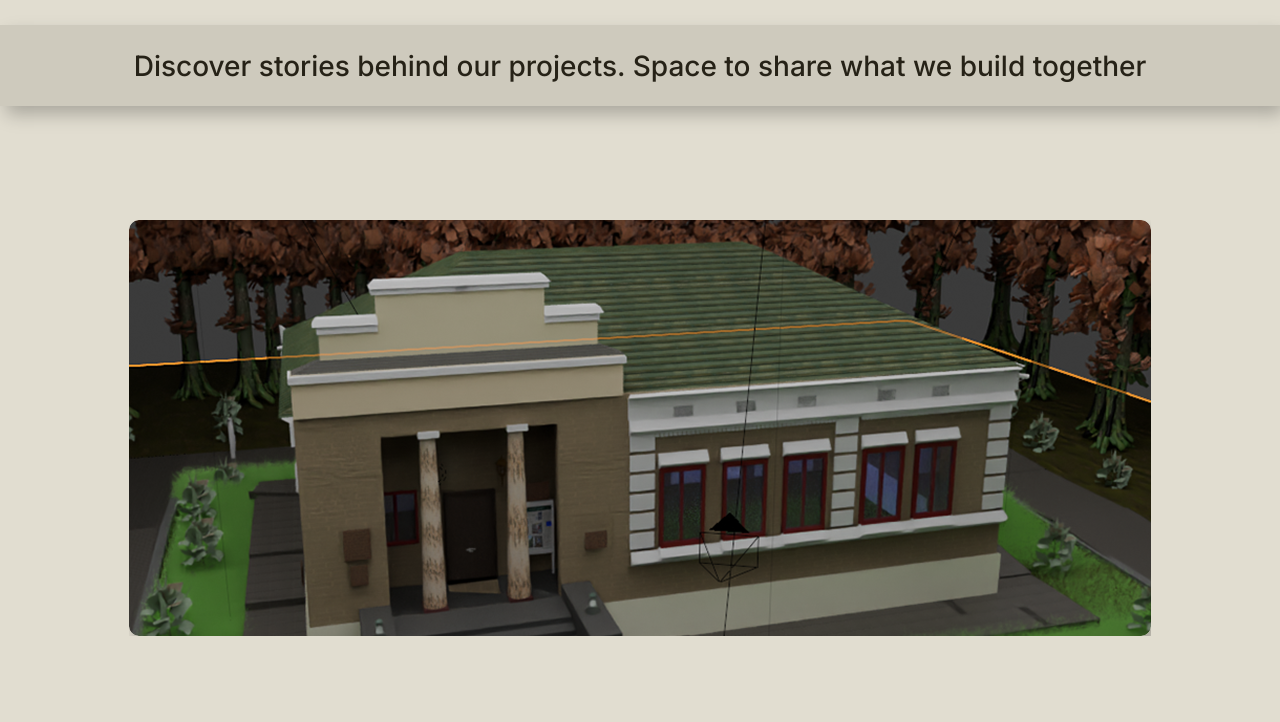
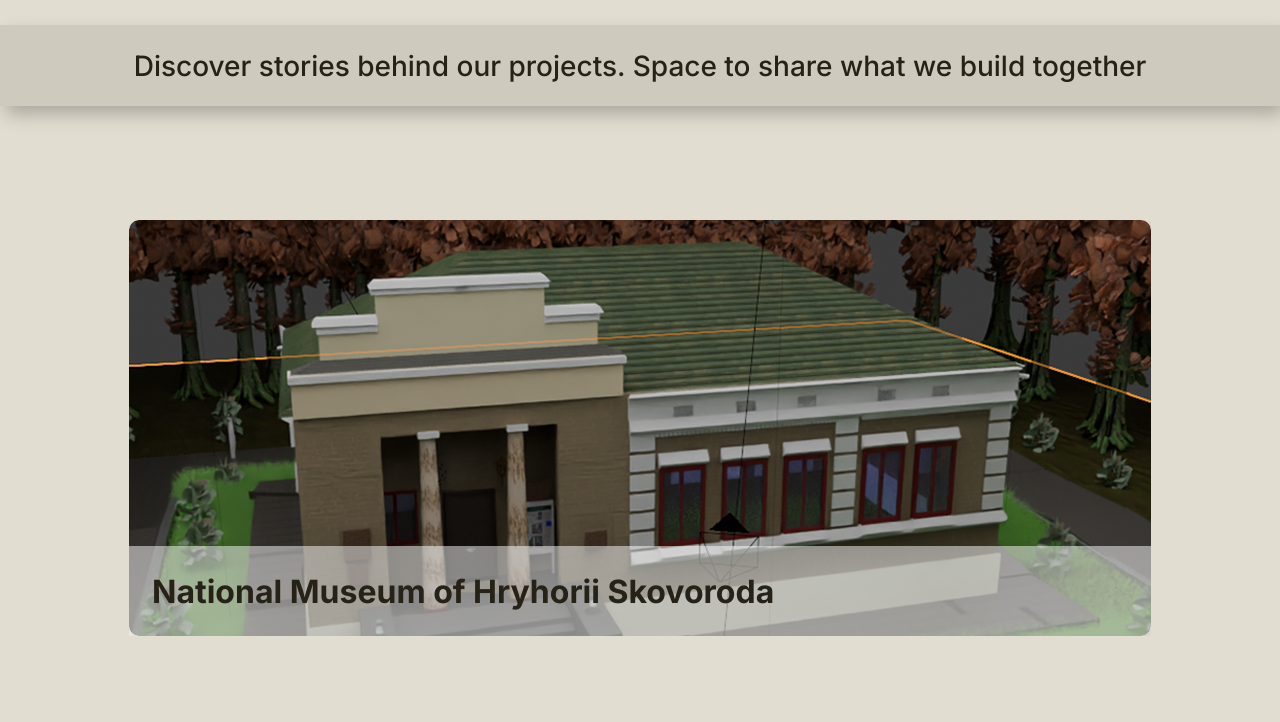
Before and after one commit to LizaTreska/project, a plain HTML site: page gallery.html in a window 1280 px wide. Shown: the part 230-952 px from the top of the page. Drawn offline with nearby package versions, Linux system fonts and the light colour scheme.

Commit message:
add changes to gallery img

```diff
--- a/gallery.html
+++ b/gallery.html
@@ -39,17 +39,20 @@
     <div class="swiper-wrapper-vertical">
         <div class="swiper-slide-vertical">
             <div class="thumbContainer-vertical">
-                <img src="./img/Rectangle 57.png" alt="Slide 1">
+                 <a href="item.html"><img src="./img/Rectangle 57.png" alt="Slide 1"></a>
+               <div class="caption">National Museum of Hryhorii Skovoroda</div>
             </div>
         </div>
         <div class="swiper-slide-vertical">
             <div class="thumbContainer-vertical">
                 <img src="./img/Rectangle 58.png" alt="Slide 2">
+                <div class="caption">The Bekariukov Estate</div>
             </div>
         </div>
         <div class="swiper-slide-vertical">
             <div class="thumbContainer-vertical">
                 <img src="./img/Rectangle 61.png" alt="Slide 3">
+                <div class="caption">Chervonohorod Castle</div>
             </div>
         </div>
         <div class="swiper-slide-vertical">
--- a/style.css
+++ b/style.css
@@ -1056,9 +1056,12 @@
    display: flex;
   align-items: center;
   margin-bottom: 24px;
-
-}
-
+}
+
+.comment_form .form-row {
+  gap: 52px;
+}
+.title-item
 .name-user {
 margin-right:  20px;
   color: rgba(0, 0, 0, 0.63);
@@ -1578,6 +1581,33 @@
   color: rgba(38, 34, 23, 0.6);
   margin-bottom: 10px;
 }
+.thumbContainer-vertical {
+    position: relative;
+    display: inline-block;
+}
+
+.thumbContainer-vertical img {
+    display: block;
+    width: 100%;
+    height: auto;
+}
+
+.caption {
+    position: absolute;
+    bottom: 0;
+    width: 100%;
+    background-color: rgba(255, 255, 255, 0.5); /* білий напівпрозорий фон */
+    color: rgba(38, 34, 23, 1);
+    text-align: center;
+    padding: 15px 23px;
+    font-size: 32px;
+    box-sizing: border-box;
+    height: 90px;
+    font-weight: 700;
+    text-align: left;
+    display: flex;
+    align-items: center;
+}
 
 .title-item {
   margin: 0;
@@ -1766,7 +1796,6 @@
 .send:hover {
   background-color: rgba(127, 135, 167, 1);
 }
-
 .recent-comments {
   width: 100%;
   max-width: 952px;
```
Also changed, not shown: item.html (+1 -1 lines).
